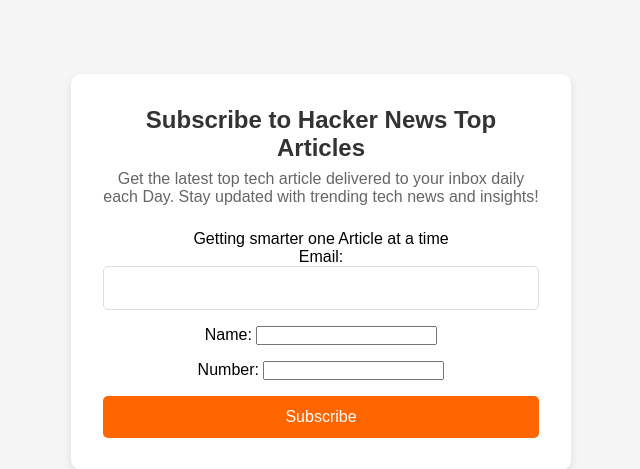
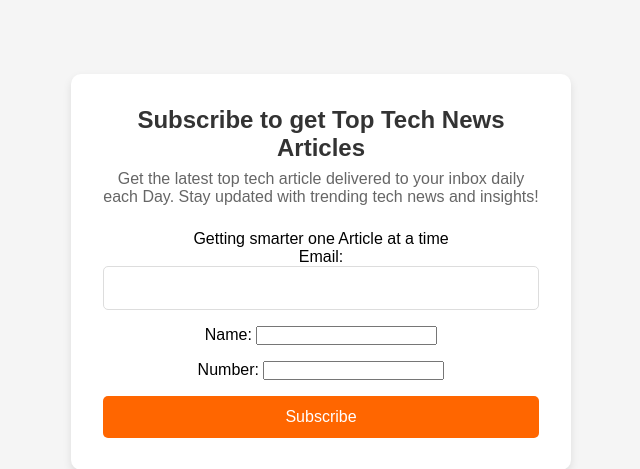
Before and after one commit to kennedy-ak/hackernews_subscription, a Django app: page / in a window 1280 px wide. Shown: the part 128-597 px from the top of the page, without its empty margins (319-959 px from the left). Run offline with Django 5.2, Linux system fonts and the light colour scheme.

Commit message:
Update subscribe.html

```diff
--- a/subscriptions/templates/subscriptions/subscribe.html
+++ b/subscriptions/templates/subscriptions/subscribe.html
@@ -92,7 +92,7 @@
 </head>
 <body>
     <div class="container">
-        <h2>Subscribe to Hacker News Top Articles</h2>
+        <h2>Subscribe to get Top Tech News Articles</h2>
         <p class="intro">Get the latest top tech article  delivered to your inbox daily each Day. Stay updated with trending tech news and insights!</p>
         <p>Getting smarter one Article at a time</p>
 
```
